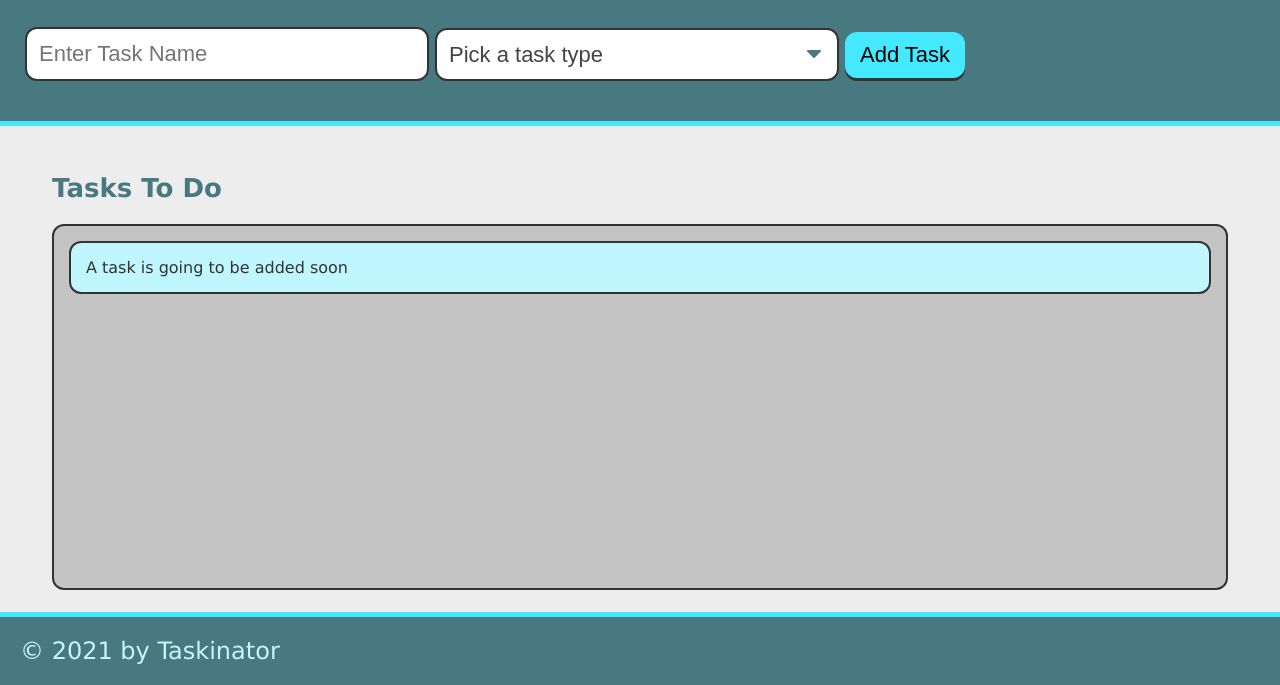
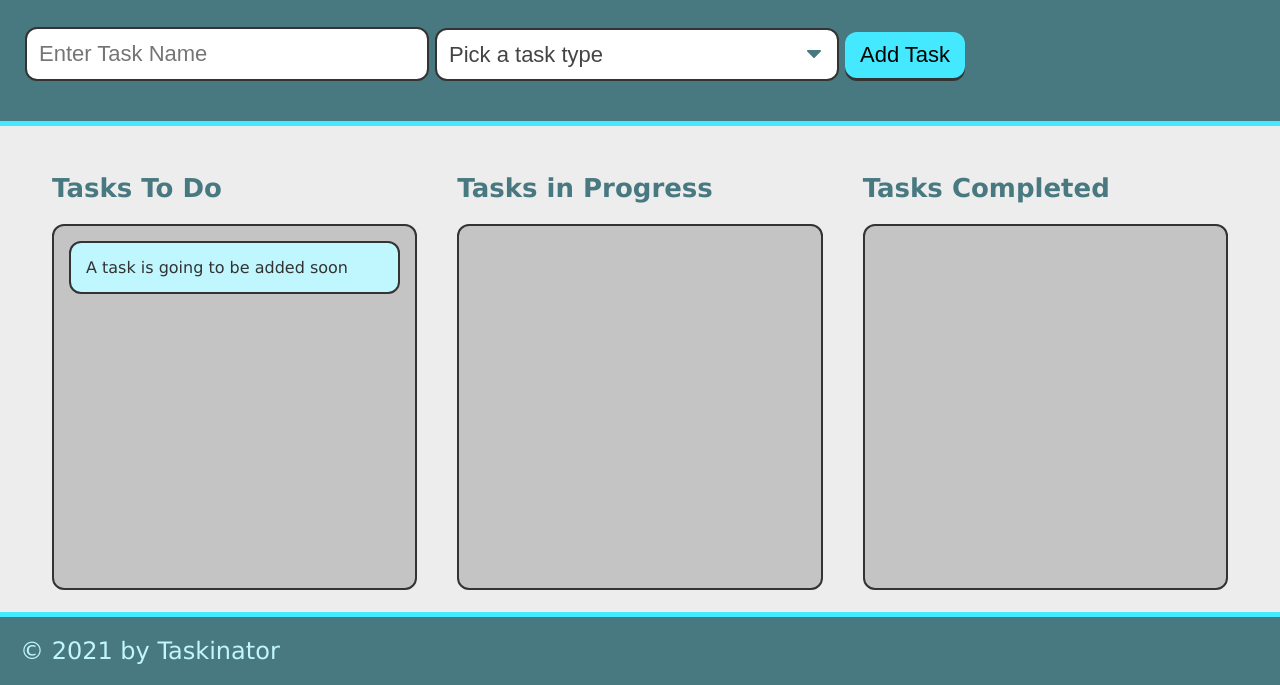
Before and after one commit to ckyle121/Taskinator, a plain HTML site: page index.html in a window 1280 px wide. Shown: the part 115-800 px from the top of the page. Drawn offline with Linux system fonts and the light colour scheme.

Commit message:
add two more columns to html for tasks in progress and tasks completed

```diff
--- a/index.html
+++ b/index.html
@@ -30,11 +30,22 @@
     </header>
 
     <main class="page-content">
+        <!-- To Do Tasks-->
         <section class="task-list-wrapper">
             <h2 class="list-title">Tasks To Do</h2>
             <ul class="task-list" id="tasks-to-do">
                 <li class="task-item">A task is going to be added soon</li>
             </ul>
+        </section>
+        <!-- Tasks in Progress-->
+        <section class="task-list-wrapper">
+            <h2 class="list-title">Tasks in Progress</h2>
+            <ul class="task-list" id="tasks-in-progress"></ul>
+        </section>
+        <!-- Tasks Completed-->
+        <section class="task-list-wrapper">
+            <h2 class="list-title">Tasks Completed</h2>
+            <ul class="task-list" id="tasks-completed"></ul>
         </section>
     </main>
 
```
